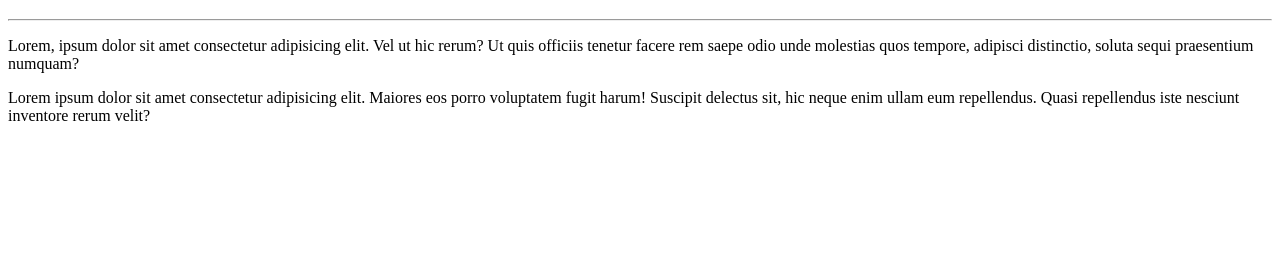
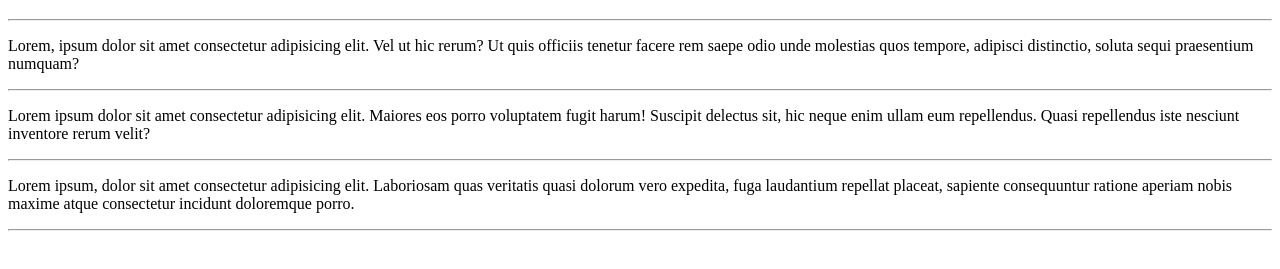
Before and after one commit to EleazarCordeiro/Ola-Mundo, a plain HTML site: page site-exemplo/index.html in a window 1280 px wide. Shown: the part 61-330 px from the top of the page. Drawn offline with Linux system fonts and the light colour scheme.

Commit message:
adicionado mais um paragrafo
teste

```diff
--- a/site-exemplo/index.html
+++ b/site-exemplo/index.html
@@ -9,6 +9,10 @@
     <h1>Olá, Mundo!</h1>
     <hr>
     <p>Lorem, ipsum dolor sit amet consectetur adipisicing elit. Vel ut hic rerum? Ut quis officiis tenetur facere rem saepe odio unde molestias quos tempore, adipisci distinctio, soluta sequi praesentium numquam?</p>
+    <hr>
     <p>Lorem ipsum dolor sit amet consectetur adipisicing elit. Maiores eos porro voluptatem fugit harum! Suscipit delectus sit, hic neque enim ullam eum repellendus. Quasi repellendus iste nesciunt inventore rerum velit?</p>
+    <hr>
+    <p>Lorem ipsum, dolor sit amet consectetur adipisicing elit. Laboriosam quas veritatis quasi dolorum vero expedita, fuga laudantium repellat placeat, sapiente consequuntur ratione aperiam nobis maxime atque consectetur incidunt doloremque porro.</p>
+    <hr>
 </body>
 </html>
```
